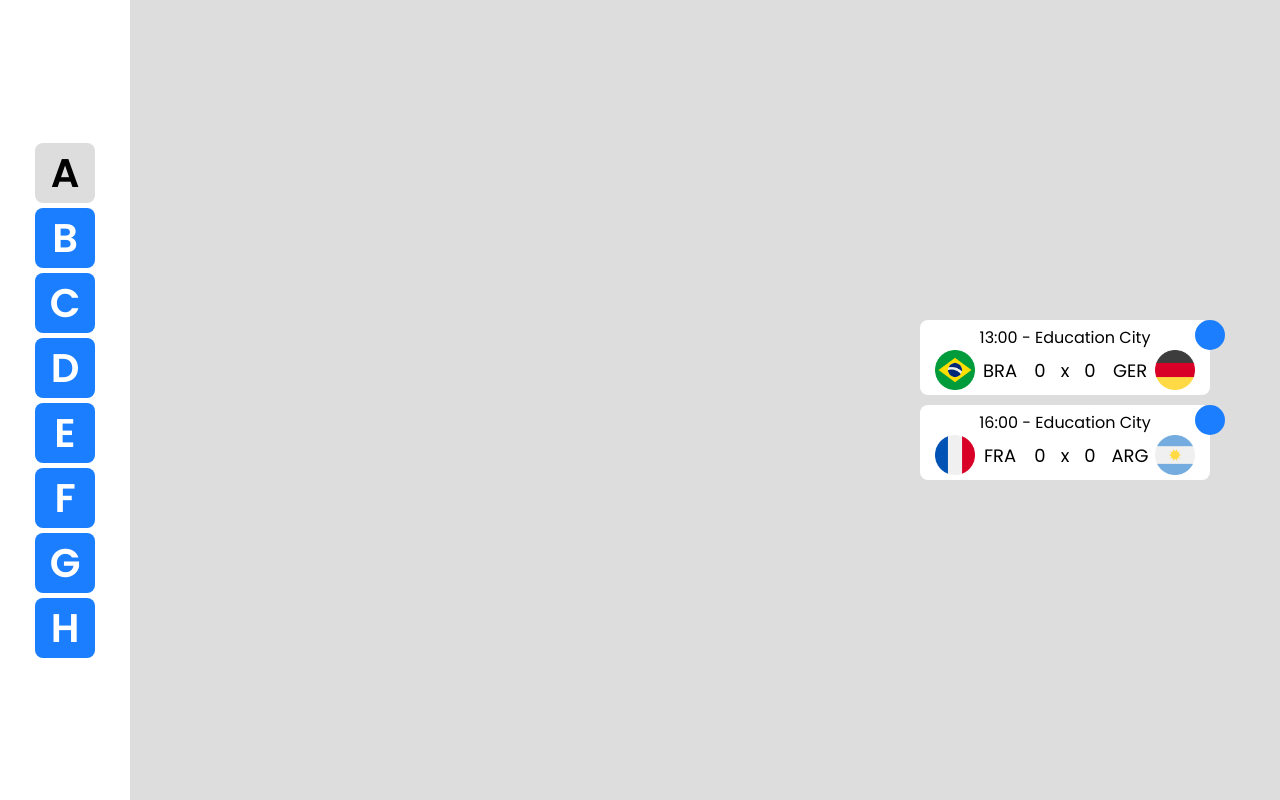
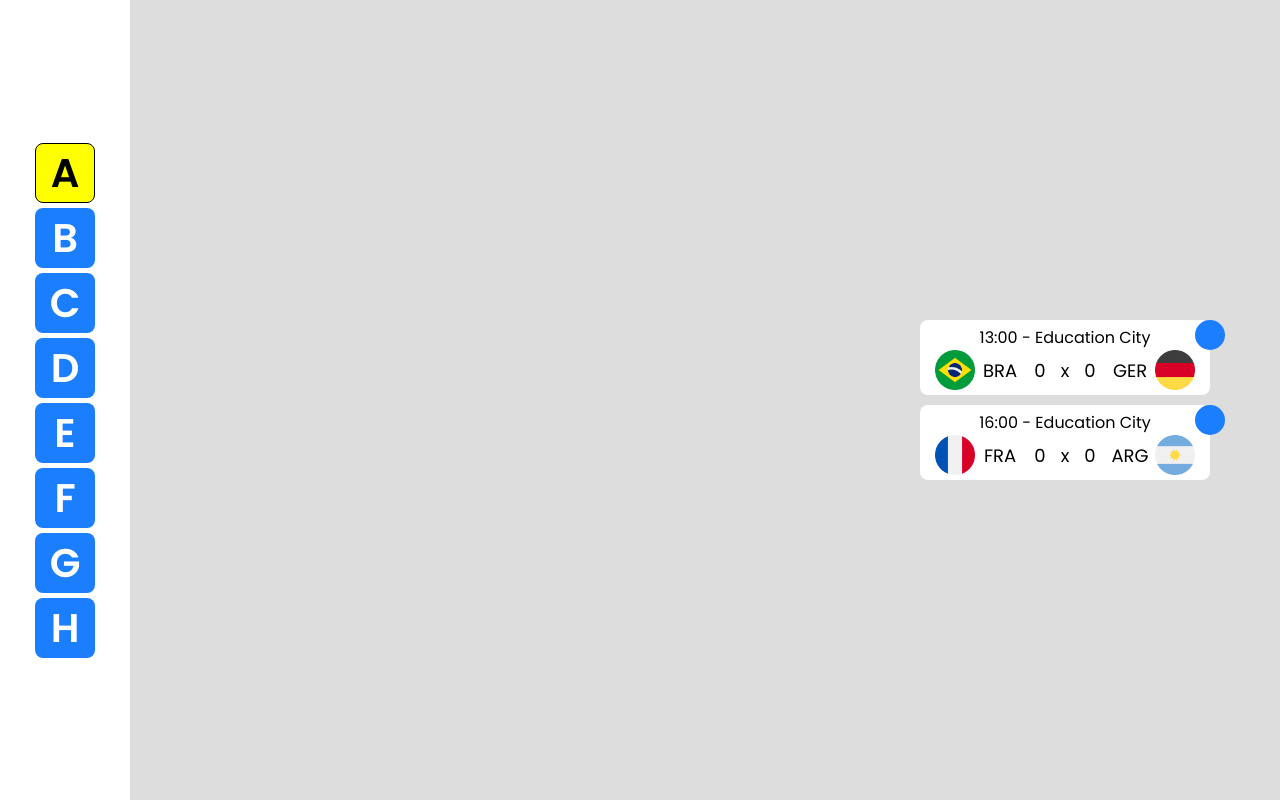
Before and after one commit to ClaudioKamoda/World-Cup-Simulator-V2, a React (Create React App) app: page / in a window 1280 px wide. In both pictures the pointer is over the item 65 px from the left and 172 px from the top of the page. Built offline with nearby package versions, Linux system fonts and the light colour scheme; some icons are missing.

Commit message:
small visual changes

```diff
--- a/src/css/styles/GroupNav.scss
+++ b/src/css/styles/GroupNav.scss
@@ -29,7 +29,7 @@
 			}
 
 			&:hover {
-				background-color: #ddd;
+				border: 1px solid $black;
 			}
 		}
 	}
--- a/src/css/variables.scss
+++ b/src/css/variables.scss
@@ -1,3 +1,4 @@
 $light-grey: #ddd;
 $blue: #1b7eff;
 $green: #14d30d;
+$black: #000;
```
